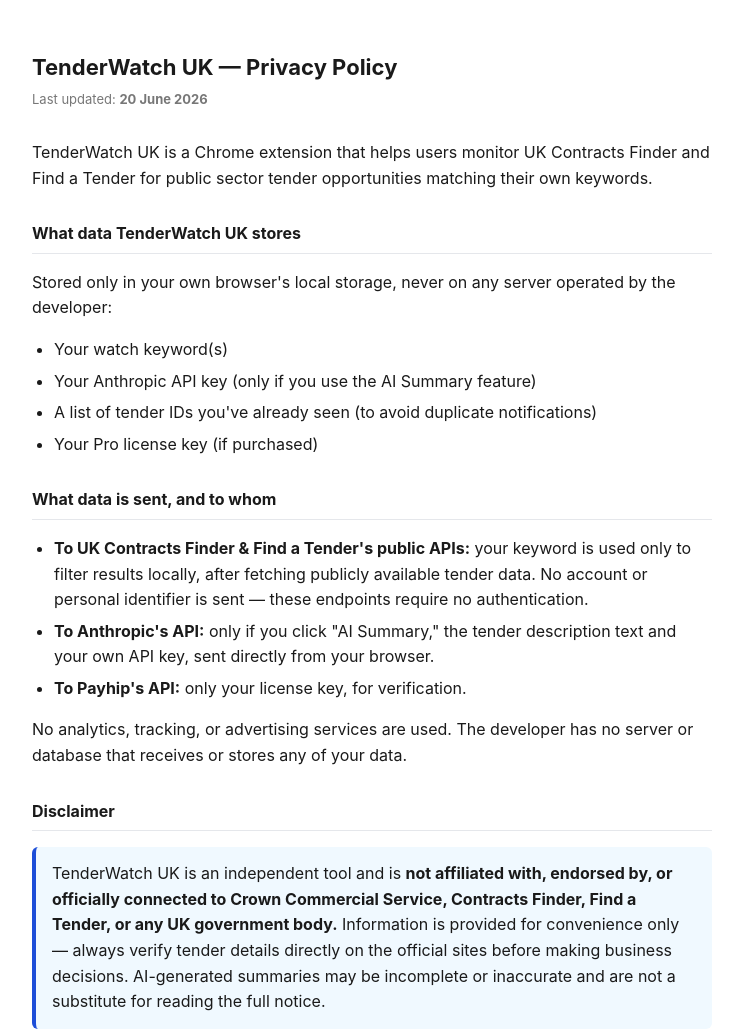
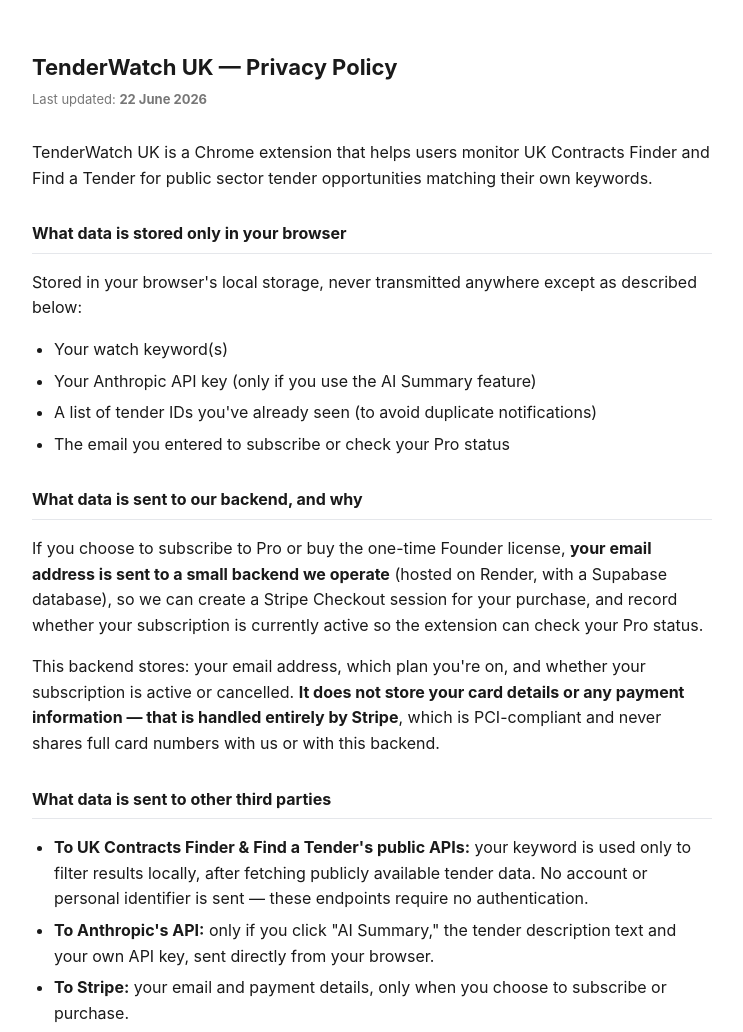
Before and after one commit to Zpod7/tenderwatch-privacy, a plain HTML site: page index.html in a window 1280 px wide. Shown: the top 1032 px of the page, without its empty margins (268-1011 px from the left). Drawn offline with Linux system fonts and the light colour scheme.

Commit message:
Update index.html

```diff
--- a/index.html
+++ b/index.html
@@ -32,7 +32,7 @@
 <body>
 
 <h1>TenderWatch UK — Privacy Policy</h1>
-<div class="updated">Last updated: <strong>20 June 2026</strong></div>
+<div class="updated">Last updated: <strong>22 June 2026</strong></div>
 
 <p>
 TenderWatch UK is a Chrome extension that helps users monitor UK Contracts
@@ -40,22 +40,41 @@
 their own keywords.
 </p>
 
-<h2>What data TenderWatch UK stores</h2>
-<p>Stored only in your own browser's local storage, never on any server operated by the developer:</p>
+<h2>What data is stored only in your browser</h2>
+<p>Stored in your browser's local storage, never transmitted anywhere except as described below:</p>
 <ul>
   <li>Your watch keyword(s)</li>
   <li>Your Anthropic API key (only if you use the AI Summary feature)</li>
   <li>A list of tender IDs you've already seen (to avoid duplicate notifications)</li>
-  <li>Your Pro license key (if purchased)</li>
+  <li>The email you entered to subscribe or check your Pro status</li>
 </ul>
 
-<h2>What data is sent, and to whom</h2>
+<h2>What data is sent to our backend, and why</h2>
+<p>
+If you choose to subscribe to Pro or buy the one-time Founder license,
+<strong>your email address is sent to a small backend we operate</strong>
+(hosted on Render, with a Supabase database), so we can create a Stripe
+Checkout session for your purchase, and record whether your subscription
+is currently active so the extension can check your Pro status.
+</p>
+<p>
+This backend stores: your email address, which plan you're on, and whether
+your subscription is active or cancelled. <strong>It does not store your
+card details or any payment information — that is handled entirely by
+Stripe</strong>, which is PCI-compliant and never shares full card numbers
+with us or with this backend.
+</p>
+
+<h2>What data is sent to other third parties</h2>
 <ul>
   <li><strong>To UK Contracts Finder &amp; Find a Tender's public APIs:</strong> your keyword is used only to filter results locally, after fetching publicly available tender data. No account or personal identifier is sent — these endpoints require no authentication.</li>
   <li><strong>To Anthropic's API:</strong> only if you click "AI Summary," the tender description text and your own API key, sent directly from your browser.</li>
-  <li><strong>To Payhip's API:</strong> only your license key, for verification.</li>
+  <li><strong>To Stripe:</strong> your email and payment details, only when you choose to subscribe or purchase.</li>
 </ul>
-<p>No analytics, tracking, or advertising services are used. The developer has no server or database that receives or stores any of your data.</p>
+<p>No analytics, tracking, or advertising services are used anywhere in this extension or its backend.</p>
+
+<h2>Data retention and deletion</h2>
+<p>Your locally-stored data can be cleared at any time by removing the extension. To request deletion of your email and subscription record from our backend, contact us at the address below.</p>
 
 <h2>Disclaimer</h2>
 <div class="disclaimer">
@@ -69,7 +88,6 @@
 </div>
 
 <h2>Contact</h2>
-<!-- Contact email updated -->
 <p>Questions about this policy can be sent to: <a href="mailto:tenderwatchuk@proton.me">tenderwatchuk@proton.me</a></p>
 
 <div class="footer">TenderWatch UK Privacy Policy</div>
```
